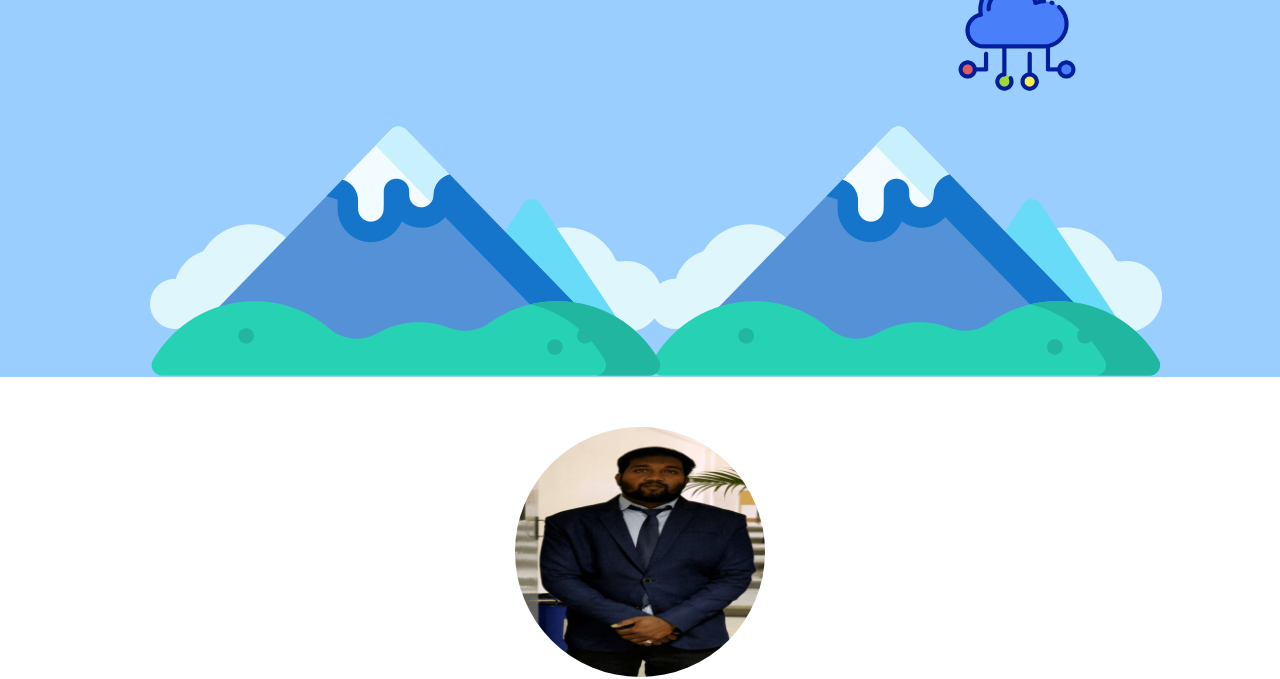
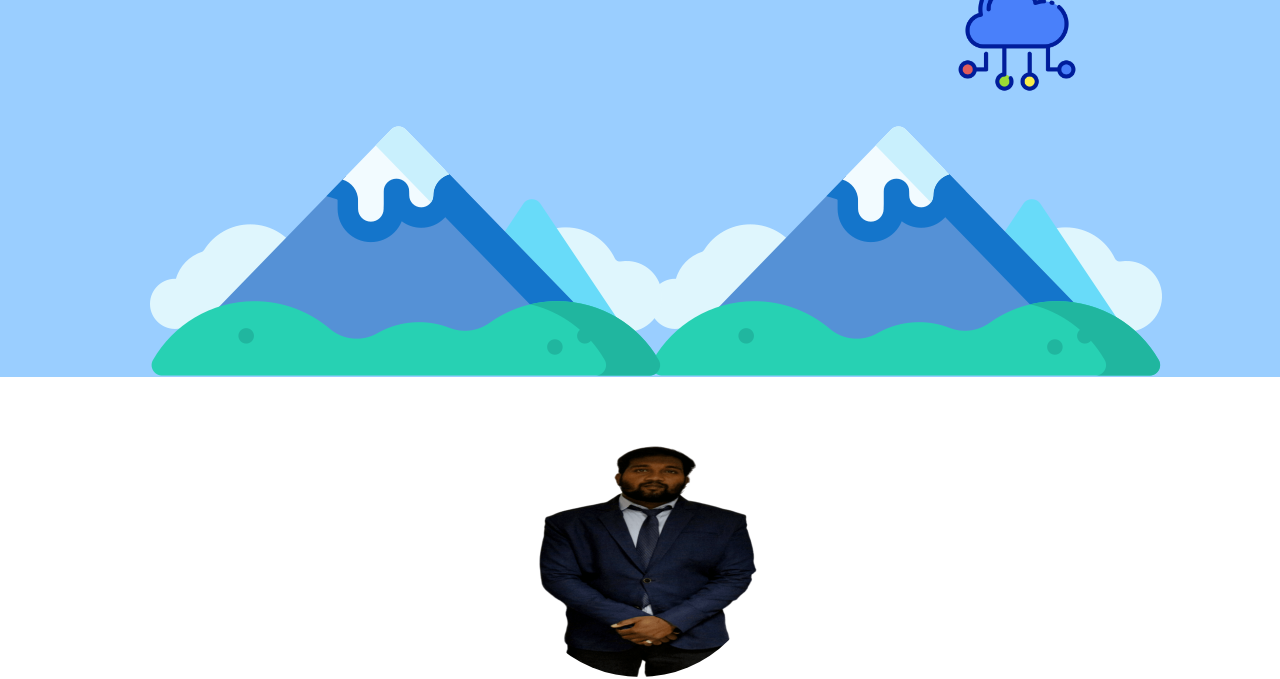
Before and after one commit to danzodanman/Website, a plain HTML site: page index.html in a window 1280 px wide. Shown: the part 280-959 px from the top of the page. Drawn offline with nearby package versions, Linux system fonts and the light colour scheme.

Commit message:
Update index.html

```diff
--- a/index.html
+++ b/index.html
@@ -34,7 +34,7 @@
 
     <div class="middle-container">
         <a name="pro" ></a><div class="profile">
-          <img src="dan.png" alt="my profile pic.">
+          <img src="dan-removebg.png" alt="my profile pic.">
           <h2>Hello.</h2>
           <p class="intro">I am a full-stack web-developer,</br> I love to eat food </br>and try new things.</p>
 
```
